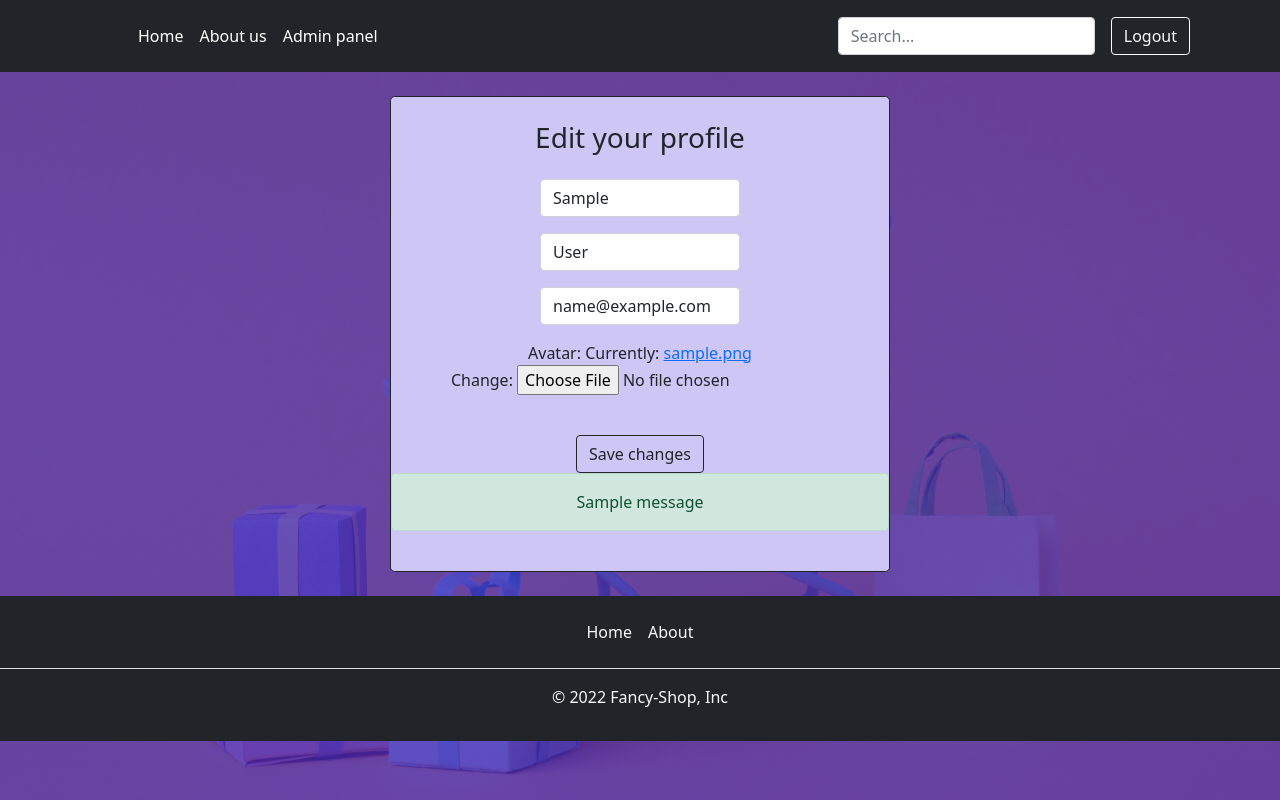
After one commit to alDv0rnik/fancy-shop, a Django app: a page that uses templates/base.html in a window 1280 px wide. The commit adds this page. Run offline with Django 5.2, Linux system fonts and the light colour scheme; a user stored in the database is signed in; tables that the repository leaves empty hold one stand-in row (values such as "Sample post"); one stand-in notice (Sample message) is shown; parts of the project's set-up code (start-up, migrations or seed data) failed here and were passed over.

Commit message:
Created update page

```diff
--- a/profiles/forms.py
+++ b/profiles/forms.py
@@ -1,6 +1,9 @@
 from django.contrib.auth.forms import UserCreationForm
 from django.contrib.auth.models import User
 from django import forms
+
+from profiles.models import Profile
+from .utils import update_profile
 
 
 class CreateUserForm(UserCreationForm):
@@ -8,3 +11,44 @@ class CreateUserForm(UserCreationForm):
     class Meta:
         model = User
         fields = ["username", "email", "password1", "password2"]
+
+
+class UserEditForm(forms.ModelForm):
+
+    class Meta:
+        model = User
+        fields = ["first_name", "last_name", "email"]
+        labels = {
+            "first_name": "",
+            "last_name": "",
+            "email": "",
+        }
+        widgets = {
+            "first_name": forms.TextInput(attrs={
+                "placeholder": "First name",
+                "class": "form-control rounded-4",
+                "style": "max-width: 200px; margin-left: auto; margin-right: auto;"
+            }),
+            "last_name": forms.TextInput(attrs={
+                "placeholder": "Last name",
+                "class": "form-control rounded-4",
+                "style": "max-width: 200px; margin-left: auto; margin-right: auto;"
+            }),
+            "email": forms.EmailInput(attrs={
+                "placeholder": "Email",
+                "class": "form-control rounded-4",
+                "style": "max-width: 200px; margin-left: auto; margin-right: auto;"
+            })
+        }
+
+    def save(self, *args, **kwargs):
+        instance = super(UserEditForm, self).save(*args, **kwargs)
+        update_profile(instance)
+        return instance
+
+
+class ProfileEditForm(forms.ModelForm):
+
+    class Meta:
+        model = Profile
+        fields = ["avatar"]
--- /dev/null
+++ b/profiles/templates/profile_edit.html
@@ -0,0 +1,22 @@
+{% extends 'base.html' %}
+{% block content %}
+<div class="container text-center text-dark mt-4 mb-4 border border-dark rounded-3" style=
+        "background: #CEC6F5;
+         max-width: 500px;">
+    <div class="row mt-4 mb-4">
+        <h3>Edit your profile</h3>
+        <form class="update form mt-3" action="" method="post" enctype="multipart/form-data">
+            {% csrf_token %}
+            {{ user_form.as_p }}
+            {{ profile_form.as_p }}
+            <button class="btn btn-outline-dark mx-auto mt-4" type="submit">Save changes</button>
+        </form>
+        {% for message in messages %}
+            <div class="alert alert-success" role="alert">
+                {{ message }}
+            </div>
+        {% endfor %}
+    </div>
+</div>
+
+{% endblock %}
--- a/profiles/urls.py
+++ b/profiles/urls.py
@@ -1,7 +1,8 @@
 from django.urls import path
-from profiles.views import get_profile_details
+from profiles.views import get_profile_details, edit_profile_details
 
 
 urlpatterns = [
     path("<slug:profile_slug>", get_profile_details, name='profile_details'),
+    path("<slug:profile_slug>/edit", edit_profile_details, name='profile_edit'),
 ]
--- a/profiles/views.py
+++ b/profiles/views.py
@@ -4,7 +4,7 @@ from django.contrib.auth.models import User
 from django.contrib.auth import authenticate, login, logout
 from django.contrib.auth.decorators import login_required
 from django.shortcuts import render, redirect, get_object_or_404
-from .forms import CreateUserForm
+from .forms import CreateUserForm, UserEditForm, ProfileEditForm
 
 from .decorators import unauthenticated_user
 from .models import Profile
@@ -64,3 +64,29 @@ def get_profile_details(request, profile_slug):
         "profile": profile
     }
     return render(request, 'profile.html', context=context)
+
+
+@login_required(login_url="login")
+def edit_profile_details(request, profile_slug):
+    if request.method == "POST":
+        user_form = UserEditForm(request.POST, instance=request.user)
+        profile_form = ProfileEditForm(
+            request.POST,
+            request.FILES,
+            instance=request.user.profile_user
+        )
+        if user_form.is_valid() and profile_form.is_valid():
+            user_form.save()
+            profile_form.save()
+            logger.info(f"Profile for user {request.user.username} has been updated")
+            messages.info(request, "Your profile has been updated")
+    else:
+        user_form = UserEditForm(instance=request.user)
+        profile_form = ProfileEditForm(instance=request.user.profile_user)
+
+    context = {
+        "user_form": user_form,
+        "profile_form": profile_form
+    }
+
+    return render(request, "profile_edit.html", context=context)
--- a/templates/base.html
+++ b/templates/base.html
@@ -41,7 +41,7 @@
                 {% if not user.is_superuser %}
                     <span style="margin-right: 20px">Hello, {{ request.user }} </span>
                     <div class="dropdown text-end">
-                        <a href="#" class="d-block  text-decoration-none dropdown-toggle" id="dropdownUser1"
+                        <a href="#" class="d-block link-light text-decoration-none dropdown-toggle" id="dropdownUser1"
                            data-bs-toggle="dropdown" aria-expanded="false">
                             <img src="{{ request.user.profile_user.avatar.url }}" alt="mdo" width="32" height="32" class="rounded-circle">
                         </a>
@@ -74,6 +74,13 @@
 </header>
 {% block content %}
 {% endblock %}
+<footer class="bg-dark py-3 my-4">
+    <ul class="nav justify-content-center border-bottom pb-3 mb-3">
+      <li class="nav-item"><a href="#" class="nav-link px-2 text-light">Home</a></li>
+      <li class="nav-item"><a href="#" class="nav-link px-2 text-light">About</a></li>
+    </ul>
+    <p class="text-center text-light">© 2022 Fancy-Shop, Inc</p>
+  </footer>
 <script src="https://cdn.jsdelivr.net/npm/bootstrap@5.0.2/dist/js/bootstrap.bundle.min.js"
         integrity="sha384-MrcW6ZMFYlzcLA8Nl+NtUVF0sA7MsXsP1UyJoMp4YLEuNSfAP+JcXn/tWtIaxVXM"
         crossorigin="anonymous"></script>
```
Also changed, not shown: catalog/templates/products.html (+1 -7 lines), profiles/templates/profile.html (+5 -5 lines), profiles/utils.py (added, +10 -0 lines), media/users/paca-vaca.jpg (added), media/users/paca-vaca_SDB6O3m.jpg (added), shop.sqlite3.
